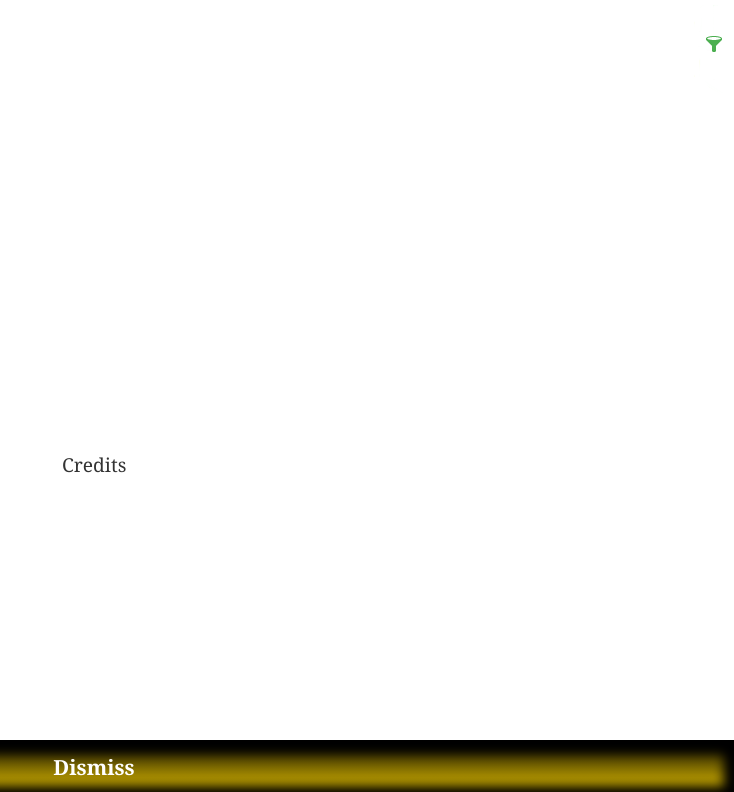
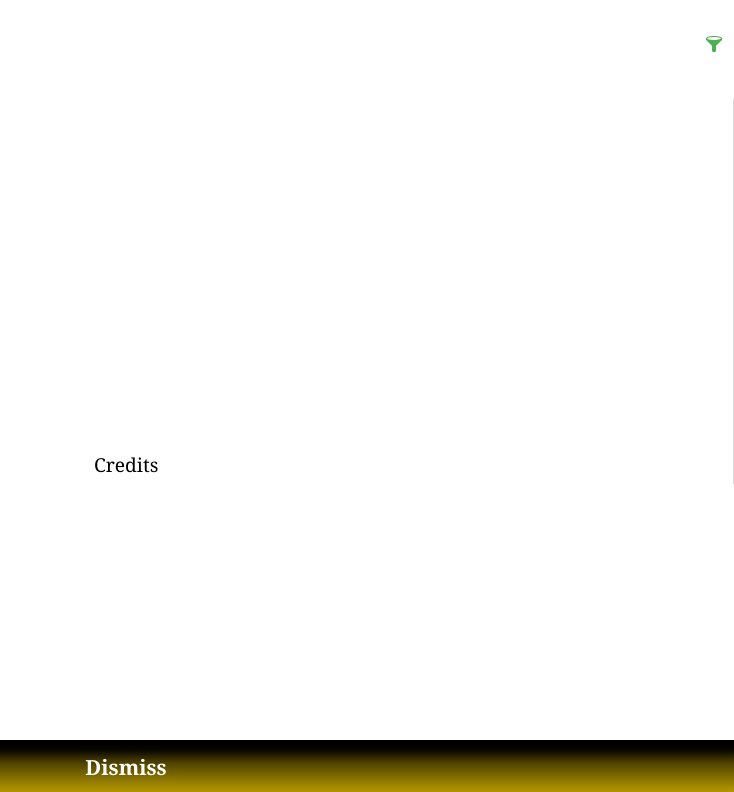
Before and after one commit to AndreiBoris/toronto-theatre-map, a website: page index.html in a window 1280 px wide. Shown: the part 316-1108 px from the top of the page, without its empty margins (546-1280 px from the left). Drawn offline with nearby package versions, Linux system fonts and the light colour scheme; some packages are replaced by stand-ins of ours.

Commit message:
Remove more bootstrap

```diff
--- a/index.html
+++ b/index.html
@@ -1,4 +1,4 @@
-<!DOCTYPE html><html lang="en"><head><meta charset="utf-8"><meta name="viewport" content="width=device-width,initial-scale=1"><meta name="viewport" content="initial-scale=1,user-scalable=no"><meta name="description" content="Theatre in Toronto"><meta name="author" content="Andrei Borissenko"><title>Toronto Live Theatre Resource</title><link href="dist/perm/bootstrap.min.css" rel="stylesheet"><link href="dist/styles/print.min.css" rel="stylesheet" media="print"><link href="dist/styles/main.min.css" rel="stylesheet"></head><body><div id="display-div" class="left-divs left-div-off"><div id="display-box"><div class="current-display"><h4 class="display-title"><a class="display-link" target="_blank" data-bind="attr: { href: currentWebsite },
+<!DOCTYPE html><html lang="en"><head><meta charset="utf-8"><meta name="viewport" content="width=device-width,initial-scale=1"><meta name="viewport" content="initial-scale=1,user-scalable=no"><meta name="description" content="Theatre in Toronto"><meta name="author" content="Andrei Borissenko"><title>Toronto Live Theatre Resource</title><link href="dist/styles/print.min.css" rel="stylesheet" media="print"><link href="dist/styles/main.min.css" rel="stylesheet"></head><body><div id="display-div" class="left-divs left-div-off"><div id="display-box"><div class="current-display"><h4 class="display-title"><a class="display-link" target="_blank" data-bind="attr: { href: currentWebsite },
                 text: currentTitle"></a></h4><p data-bind="text: currentBlurb"></p><br><p data-bind="text: currentAddress"></p></div></div><div class="button-flex"><div href="" class="button-50 button-purple" data-bind="click: closeLeftDiv">Close Box</div><div href="" class="button-50 button-teal" data-bind="click: closeMarkerInfo">Clear Map</div></div></div><div id="map"></div><!-- The following three images are all on top of one another and are revealed
         by changing the opacity through JavaScript. --><img id="list-tab" class="tab-plain tab-off list-tab-image" src="dist/images/list-tab.png"><img id="list-tab-highlight" class="tab-highlight tab-off list-tab-image" src="dist/images/list-tab-highlight.png"><img id="list-tab-back" class="tab-back tab-off list-tab-image" data-bind="click: slideList" src="dist/images/tab-back.png"><!-- This div lists all the theatres by name. --><div id="list-div" class="right-divs right-div-off"><!-- These buttons allow sorting the theatres alphabetically or by date
             founded. --><div class="button-flex"><div class="button-50 button-red" data-bind="click: sortListAlpha">Alphabetical<!-- The spans become visible when a sort method is selected
@@ -14,7 +14,7 @@
             loading the feeds. --><div id="twitter-error" class="scroll-div"><!-- User view error message --><div data-bind="visible: !twitterListView() && twitterIsOpen"><span class="large-font">Hmmm!</span> We're trying to load the Twitter feed for the account <span class="italic-font" data-bind="text: activeTwitter"></span>. If this message persists, try clicking on another marker on the map to reload. If this fails, there might be some error in the connection!</div><!-- List view error message --><div data-bind="visible: twitterListView() && twitterIsOpen"><span class="large-font">Hmmm!</span> We're trying to load a list of Twitter accounts connected to Toronto Theatre. If this message persists, there might be some issue connecting to Twitter. Sorry for the inconvenience. You can check out the list on the Twitter webpage <a href="https://twitter.com/BreathMachine/lists/toronto-theatre">by clicking here</a>.</div></div></div><!-- Tabs work like the list and twitter tabs above. --><img id="filter-tab" class="tab-plain tab-off filter-tab-image" src="dist/images/filter-tab.png"><img id="filter-tab-highlight" class="tab-highlight tab-off filter-tab-image" src="dist/images/filter-tab-highlight.png"><img id="filter-tab-back" class="tab-back tab-off filter-tab-image" data-bind="click: slideFilter" src="dist/images/tab-back.png"><!-- This div features buttons to filter the theatres presented based on
         interests. --><div id="filter-div" class="right-div-off right-divs"><!-- Reset filters --><div class="button-flex"><div class="button-100 button-black" data-bind=" click: clearFilters">Uncheck all</div></div><!-- All filter options --><ul class="button-filter-flex scroll-div" data-bind="foreach: filters"><li class="button-filter-item" data-bind="click: $root.toggleFilter,
             text: flag, css: { buttonOn: filter() }"><!-- We apply the buttonOn class when the observable 'filter' is
-                'true' --></li></ul></div><footer><span id="credit-marker" data-bind="click: slideCredits">Credits</span><div id="credit-div" data-bind="css: { creditDivOn: creditOn() } "><div class="attributions">Icons made by <a href="http://www.freepik.com" title="Freepik">Freepik</a> from <a href="http://www.flaticon.com" title="Flaticon">www.flaticon.com</a> is licensed by <a href="http://creativecommons.org/licenses/by/3.0/" title="Creative Commons BY 3.0">CC BY 3.0</a></div><div class="attributions">Icons made by <a href="http://www.flaticon.com/authors/icomoon" title="Icomoon">Icomoon</a> from <a href="http://www.flaticon.com" title="Flaticon">www.flaticon.com</a> is licensed by <a href="http://creativecommons.org/licenses/by/3.0/" title="Creative Commons BY 3.0">CC BY 3.0</a></div><div class="button-100 button-black" data-bind=" click: slideCredits">Dismiss</div></div></footer><script src="https://platform.twitter.com/widgets.js"></script><script type="text/javascript" src="dist/perm/jquery-1.12.0.min.js"></script><script type="text/javascript" src="dist/perm/knockout-3.4.0.js"></script><!-- <script type="text/javascript" src="src/scripts/mapmanager.js"></script>
+                'true' --></li></ul></div><footer><span id="credit-marker" data-bind="click: slideCredits">Credits</span><div id="credit-div" data-bind="css: { creditDivOn: creditOn() } "><div class="attributions">Icons made by <a href="http://www.freepik.com" title="Freepik">Freepik</a> from <a href="http://www.flaticon.com" title="Flaticon">www.flaticon.com</a> is licensed by <a href="http://creativecommons.org/licenses/by/3.0/" title="Creative Commons BY 3.0">CC BY 3.0</a></div><div class="attributions">Icons made by <a href="http://www.flaticon.com/authors/icomoon" title="Icomoon">Icomoon</a> from <a href="http://www.flaticon.com" title="Flaticon">www.flaticon.com</a> is licensed by <a href="http://creativecommons.org/licenses/by/3.0/" title="Creative Commons BY 3.0">CC BY 3.0</a></div><div class="button-100 button-black" data-bind=" click: slideCredits">Dismiss</div></div></footer><script async src="https://platform.twitter.com/widgets.js"></script><script type="text/javascript" src="dist/perm/jquery-1.12.0.min.js"></script><script type="text/javascript" src="dist/perm/knockout-3.4.0.js"></script><!-- <script type="text/javascript" src="src/scripts/mapmanager.js"></script>
     <script type="text/javascript" src="src/scripts/utilities.js"></script>
     <script type="text/javascript" src="src/scripts/variables.js"></script>
     <script type="text/javascript" src="src/scripts/initial.js"></script>
```
Also changed, not shown: src/index.html (+1 -2 lines).
